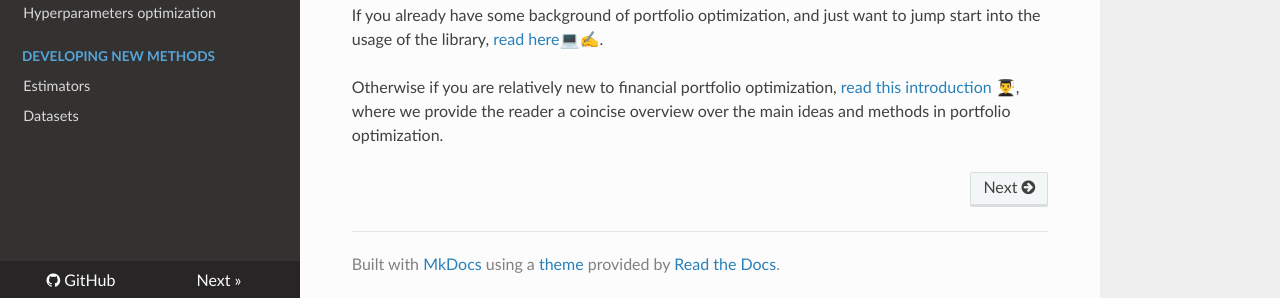
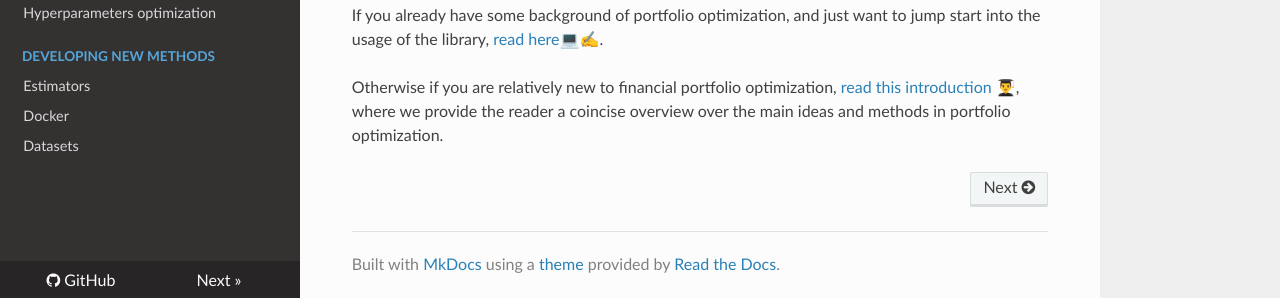
Before and after one commit to scikit-portfolio/scikit-portfolio, an MkDocs documentation site: the page built from docs/index.md, in a window 1280 px wide and 1168 px high. Shown: the part 867-1165 px from the top of the window. Built offline with MkDocs 1.6.1, drawn with Linux system fonts in a browser that asks for light colours; nearby versions of some CDN libraries.

Commit message:
added docker section in website.

```diff
--- a/mkdocs.yml
+++ b/mkdocs.yml
@@ -86,5 +86,5 @@ nav:
     - Hyperparameters optimization: hyperparameters.md
   - Developing new methods:
     - Estimators: portfolio_estimator.md
-#  - generated/gallery
+  - Docker: docker.md
   - Datasets: datasets.md
```
